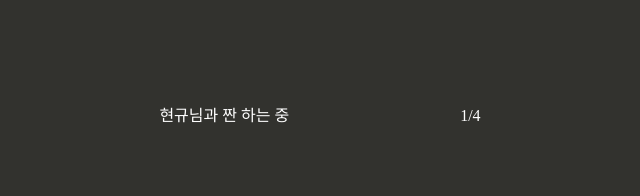
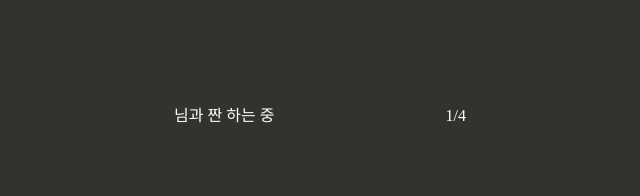
Before and after one commit to 31th-Sopkathon-Named/sopkathon-client, a React (Create React App) app: page /guide/1 in a window 1280 px wide. Shown: the top 196 px of the page, without its empty margins (320-960 px from the left). Built offline with nearby package versions, Linux system fonts and the light colour scheme.

Commit message:
마무리

```diff
--- a/src/components/common/Question/Header.jsx
+++ b/src/components/common/Question/Header.jsx
@@ -4,7 +4,7 @@ import styled from 'styled-components';
 export default function Header({ pageId }) {
   return (
     <StContainer>
-      <StyledHeader>현규님과 짠 하는 중</StyledHeader>
+      <StyledHeader>{sessionStorage.getItem('pairName')}님과 짠 하는 중</StyledHeader>
       <StyledPageNum>{pageId}/4</StyledPageNum>
     </StContainer>
   );
--- a/src/pages/Question.jsx
+++ b/src/pages/Question.jsx
@@ -42,7 +42,7 @@ export default function Question() {
   console.log(selectList, setSelectList);
 
   const [isClicked, setIsClicked] = useState(false);
-  const [clickButton, setClickButton] = useState(false);
+  const [clickButton, setClickButton] = useState('false');
 
   const page = useParams('id');
   const pageNum = parseInt(page.id) - 1;
```
